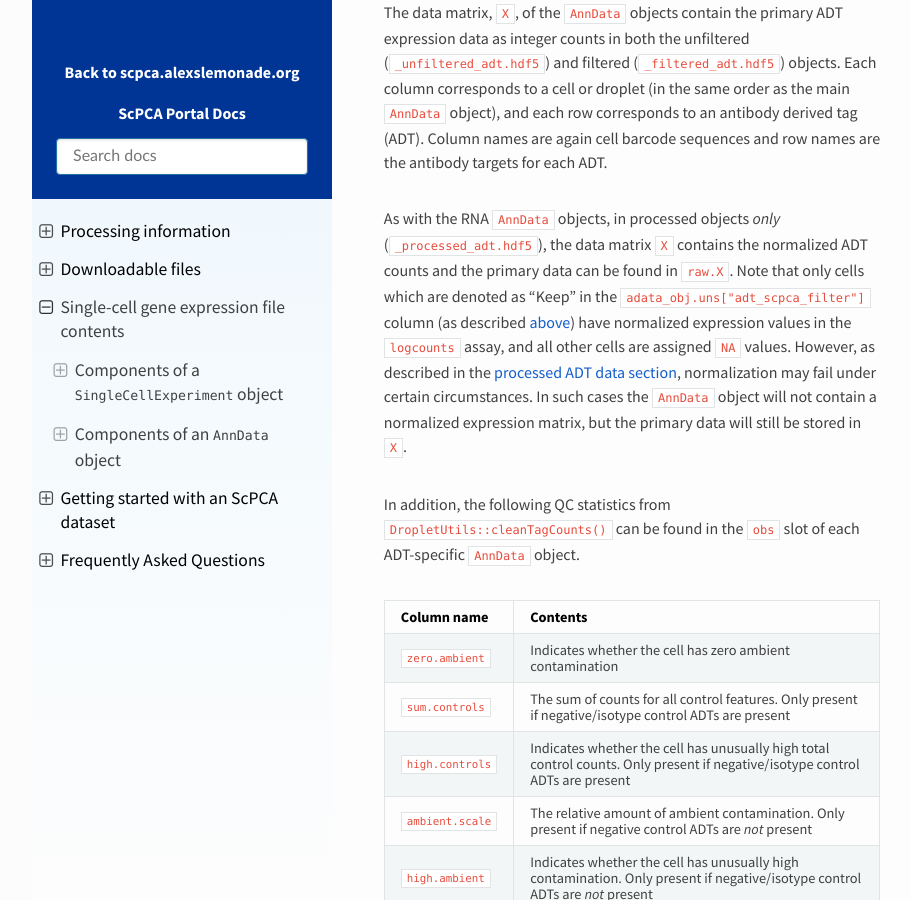
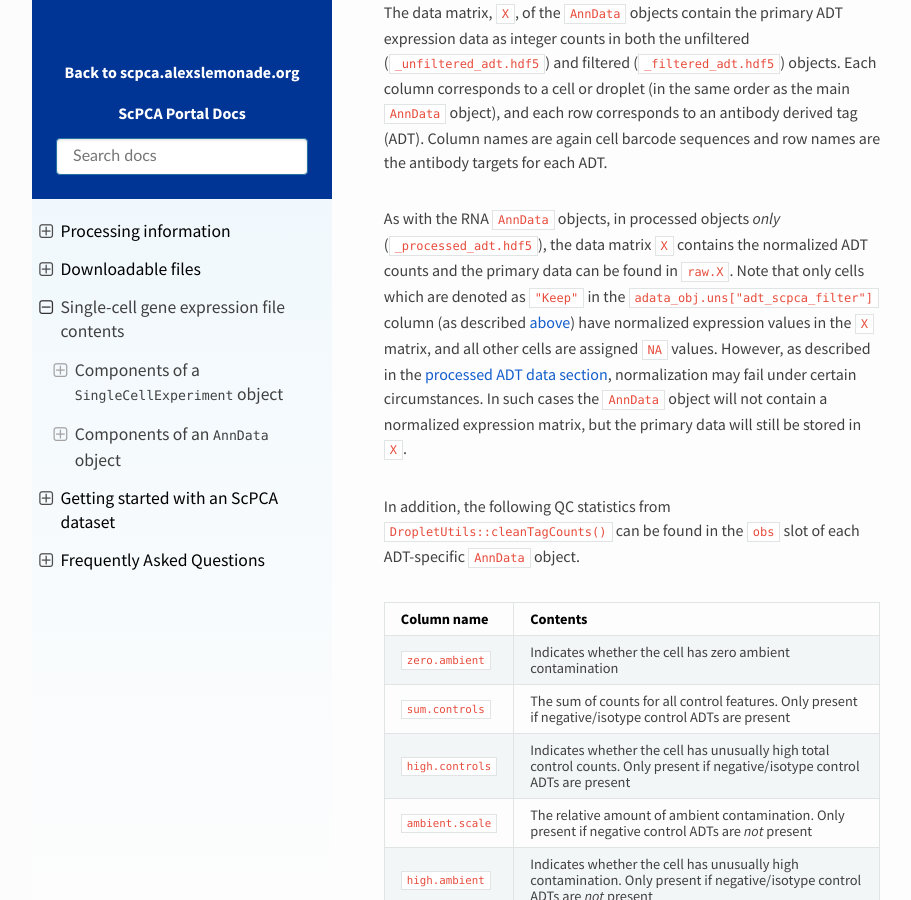
Before and after one commit to DongzeHE/scpca-docs, a Sphinx documentation site: the page built from docs/sce_file_contents.md, in a window 1280 px wide and 900 px high, scrolled down 17892 px. Shown: the whole window, without its empty margins (158-1069 px from the left). Built offline with Sphinx 7.4.7 and the Read the Docs theme 2.0.0, drawn with Linux system fonts in a browser that asks for light colours.

Commit message:
remove mention of logcounts for anndata

```diff
--- a/docs/sce_file_contents.md
+++ b/docs/sce_file_contents.md
@@ -434,7 +434,7 @@ Each column corresponds to a cell or droplet (in the same order as the main `Ann
 Column names are again cell barcode sequences and row names are the antibody targets for each ADT.
 
 As with the RNA `AnnData` objects, in processed objects _only_ (`_processed_adt.hdf5`), the data matrix `X` contains the normalized ADT counts and the primary data can be found in `raw.X`.
-Note that only cells which are denoted as "Keep" in  the `adata_obj.uns["adt_scpca_filter"]` column (as described [above](#singlecellexperiment-cell-metrics)) have normalized expression values in the `logcounts` assay, and all other cells are assigned `NA` values.
+Note that only cells which are denoted as `"Keep"` in  the `adata_obj.uns["adt_scpca_filter"]` column (as described [above](#singlecellexperiment-cell-metrics)) have normalized expression values in the `X` matrix, and all other cells are assigned `NA` values.
 However, as described in the {ref}`processed ADT data section <processing_information:Processed ADT data>`, normalization may fail under certain circumstances.
 In such cases the `AnnData` object will not contain a normalized expression matrix, but the primary data will still be stored in `X`.
 
```
